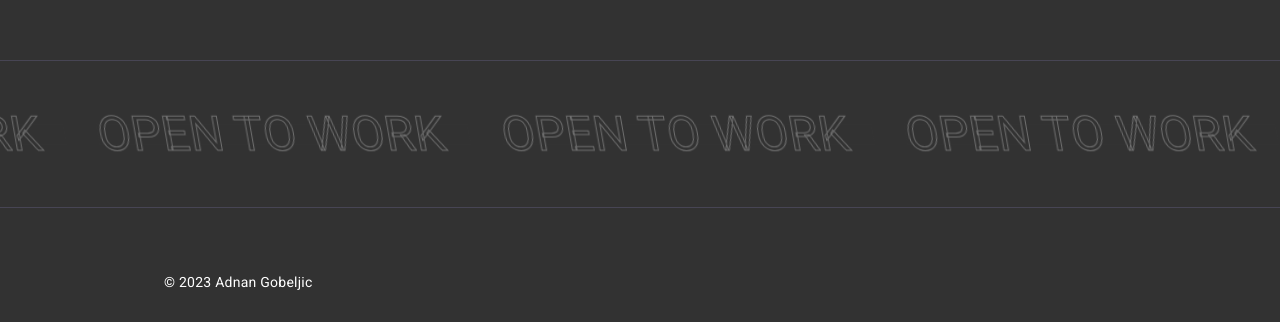
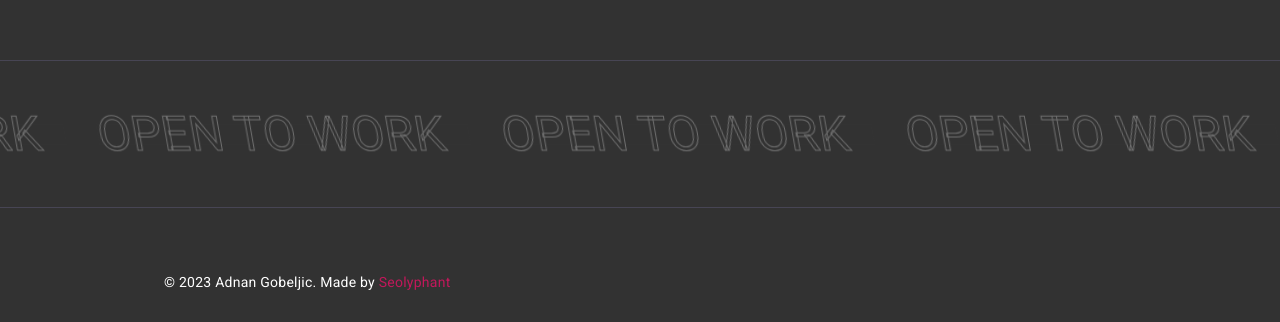
Before and after one commit to agobeljic1/agobeljic1.github.io, an Angular app: page / in a window 1280 px wide. Shown: the part 2475-2797 px from the top of the page. Built offline with nearby package versions, Linux system fonts and the light colour scheme.

Commit message:
Seolyphant

```diff
--- a/src/app/home/home.component.html
+++ b/src/app/home/home.component.html
@@ -6,7 +6,8 @@
       Hello!
       <span mouseTracking>Adnan Gobeljic</span>, a full-stack software engineer,
       a member of Toptal network, medal-decorated math olympian and Msc. who is
-      eager to taste more of the professional IT world. With around 5 years of development experience, I bring a combination of experience, skill,
+      eager to taste more of the professional IT world. With around 5 years of
+      development experience, I bring a combination of experience, skill,
       passion, and a strong desire to excel.
       <br />
       <br />
@@ -98,6 +99,13 @@
 
 <footer>
   <app-section>
-    <span>&copy; {{ currentYear }} Adnan Gobeljic</span>
+    <span>&copy; {{ currentYear }} Adnan Gobeljic.</span> Made by
+    <a
+      href="https://www.seolyphant.com/"
+      target="_blank"
+      rel="noopener noreferrer"
+      class="seolyphant"
+      >Seolyphant</a
+    >
   </app-section>
 </footer>
--- a/src/app/home/home.component.scss
+++ b/src/app/home/home.component.scss
@@ -35,3 +35,8 @@
     }
   }
 }
+
+.seolyphant {
+  color: #c2185b;
+  text-decoration: none;
+}
```
